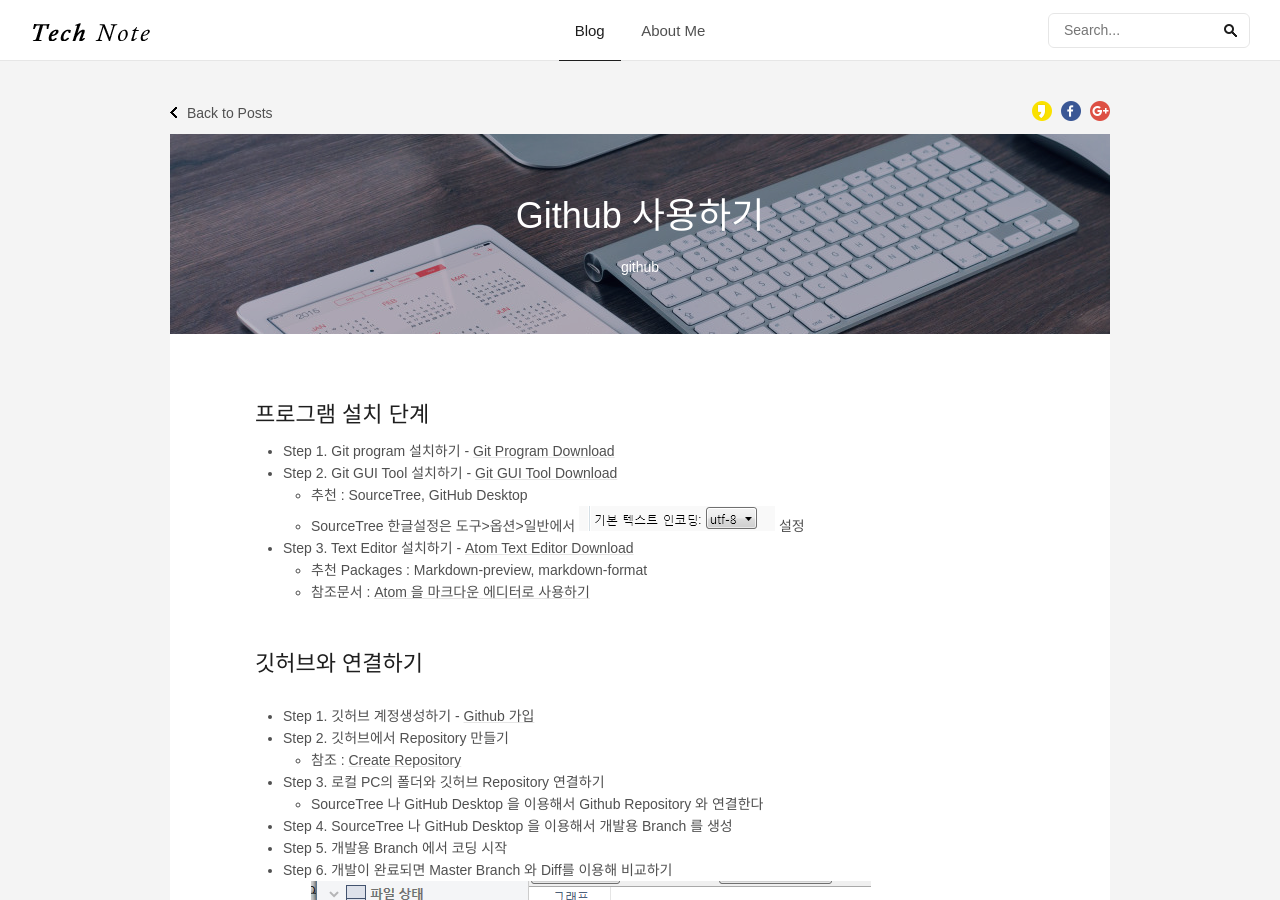
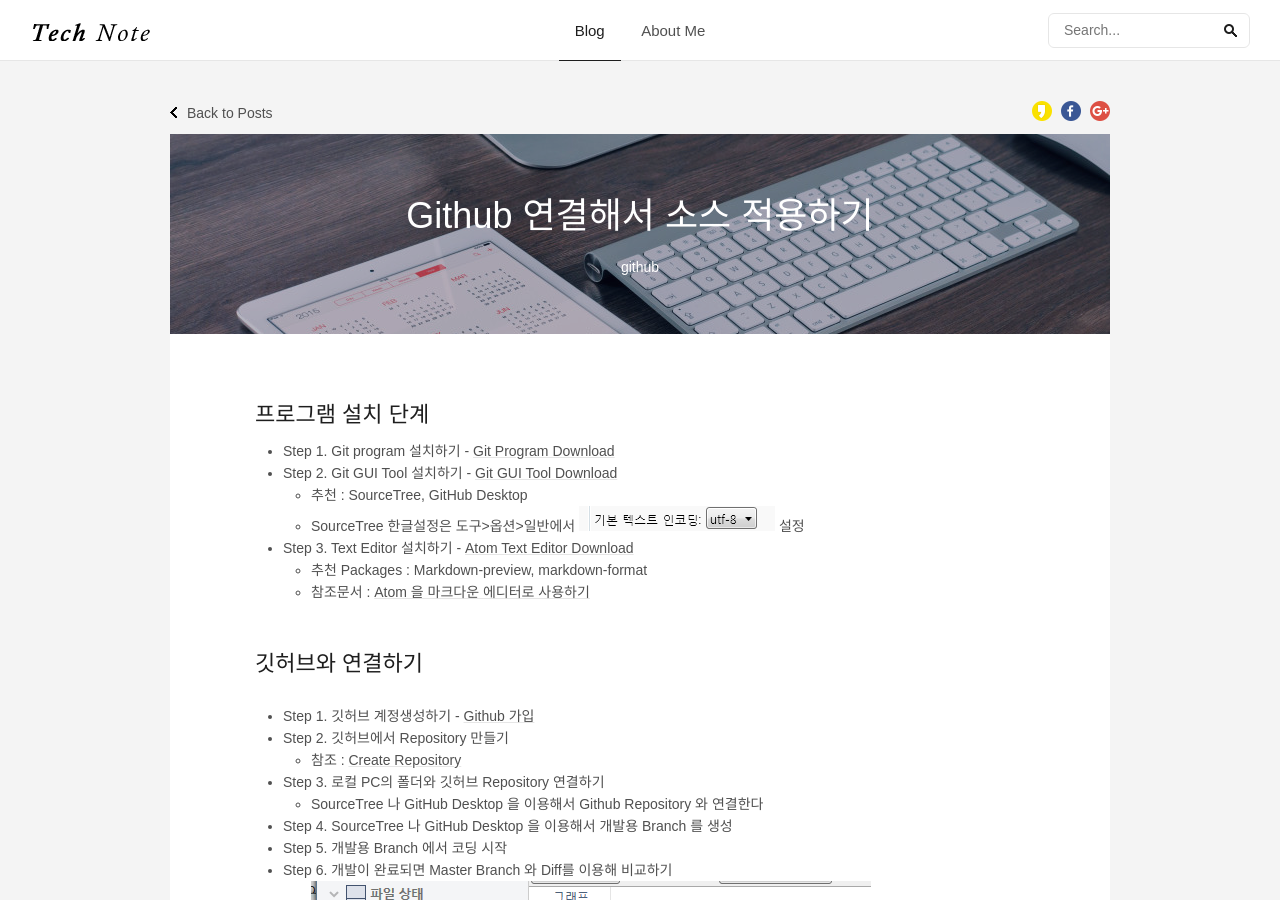
Before and after one commit to sinsu2/skyksit.github.io, a Jekyll site: the page built from _posts/2017-11-02-using-the-github.md, in a window 1280 px wide and 900 px high. Built offline with Jekyll 4.4.1, drawn with Linux system fonts in a browser that asks for light colours; some web fonts are replaced; comment, search, counter and statistics services are not loaded; some of the changed text lies outside the part shown.

Commit message:
update post

```diff
--- a/_posts/2017-11-02-using-the-github.md
+++ b/_posts/2017-11-02-using-the-github.md
@@ -1,6 +1,6 @@
 ---
 layout: post
-title:  "Github 사용하기"
+title:  "Github 연결해서 소스 적용하기"
 author: byoungchul.kim
 date: 2017-11-02 13:00:00 +0900
 tags: [github]
```
Also changed, not shown: other parts of _posts/2017-11-02-using-the-github.md (+1 -0 lines).
